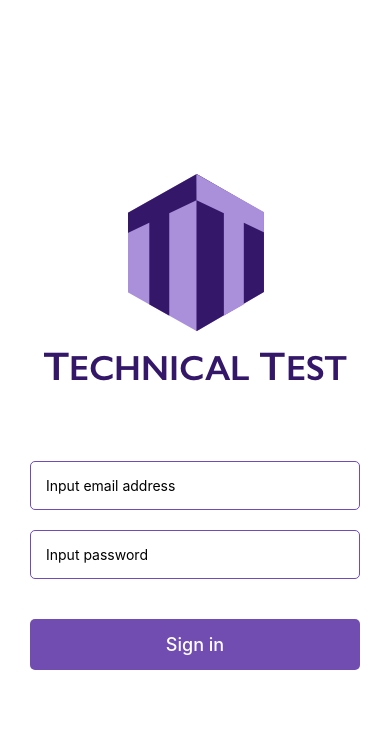
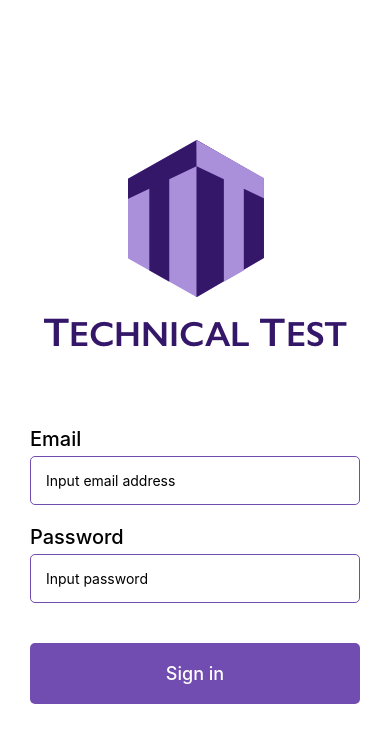
Before and after one commit to brodwen83/vananaz-tech-exam, a React Native app: screen / in a window 390 px wide. Shown: the top 742 px of the page. Built offline with nearby package versions, Linux system fonts and the light colour scheme.

Commit message:
Basic login ui

```diff
--- a/src/components/Auth/LogInForm.js
+++ b/src/components/Auth/LogInForm.js
@@ -11,21 +11,28 @@ export class LogInForm extends Component {
   render() {
     return (
       <View style={[styles.stretch, styles.formContainer]}>
+        <View>
+          <Text style={styles.label}>Email</Text>
           <TextInput
             style={styles.textInput}
             underlineColorAndroid={"transparent"}
             placeholder="Input email address"
           />
+        </View>
+        <View>
+          <Text style={styles.label}>Password</Text>
           <TextInput
             secureTextEntry={true}
             style={[styles.stretch, styles.textInput]}
             underlineColorAndroid={"transparent"}
             placeholder="Input password"
           />
-
+        </View>
+        <View>
           <TouchableOpacity style={[styles.stretch, styles.button]}>
             <Text style={styles.signInBtnText}>Sign in</Text>
           </TouchableOpacity>
+        </View>
       </View>
     );
   }
@@ -34,6 +41,11 @@ export class LogInForm extends Component {
 const styles = StyleSheet.create({
   stretch: {
     alignSelf: "stretch"
+  },
+  label: {
+    fontSize: 20,
+    fontWeight: "500",
+    marginBottom: 5
   },
   formContainer: {
     marginTop: 80
@@ -48,7 +60,7 @@ const styles = StyleSheet.create({
   button: {
     marginTop: 20,
     backgroundColor: "#714db2",
-    padding: 15,
+    padding: 20,
     alignItems: "center",
     borderRadius: 5
   },
```
Lines whose indentation alone changed are shown as unchanged.
